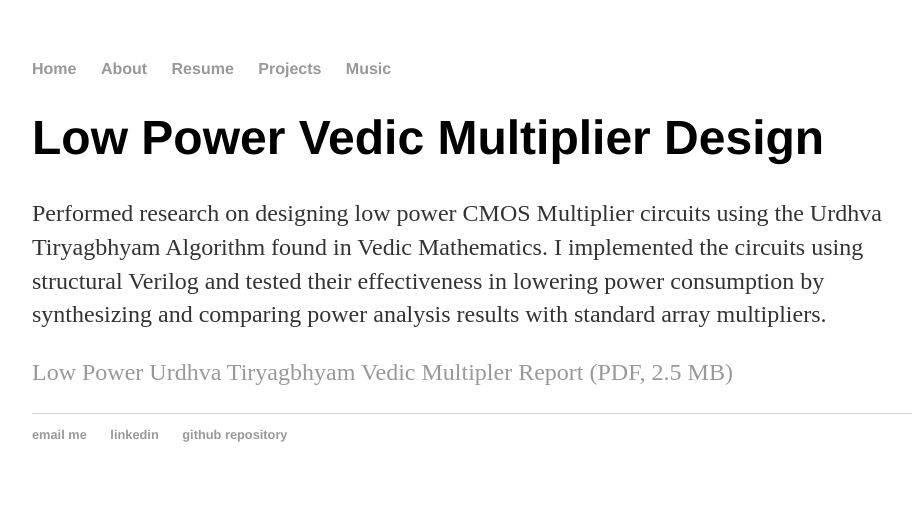
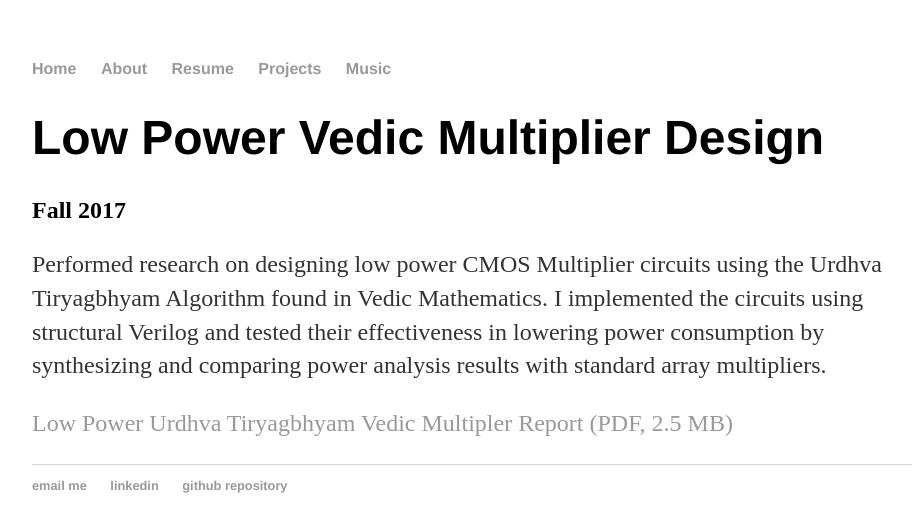
Before and after one commit to zackfravel/zackfravel.github.io, a Jekyll site: the page built from _posts/2017-05-02-Vedic-Multiplier.md, in a window 1280 px wide. Shown: the top 532 px of the page, without its empty margins (160-1072 px from the left). Built offline with Jekyll 4.4.1, drawn with Linux system fonts in a browser that asks for light colours.

Commit message:
Update 2017-05-02-Vedic-Multiplier.md

```diff
--- a/_posts/2017-05-02-Vedic-Multiplier.md
+++ b/_posts/2017-05-02-Vedic-Multiplier.md
@@ -2,6 +2,7 @@
 layout: post
 title: "Low Power Vedic Multiplier Design"
 ---
+## Fall 2017
 
 Performed research on designing low power CMOS Multiplier circuits using the Urdhva Tiryagbhyam Algorithm found in Vedic Mathematics. I implemented the circuits using structural Verilog and tested their effectiveness in lowering power consumption by synthesizing and comparing power analysis results with standard array multipliers.
 
```
